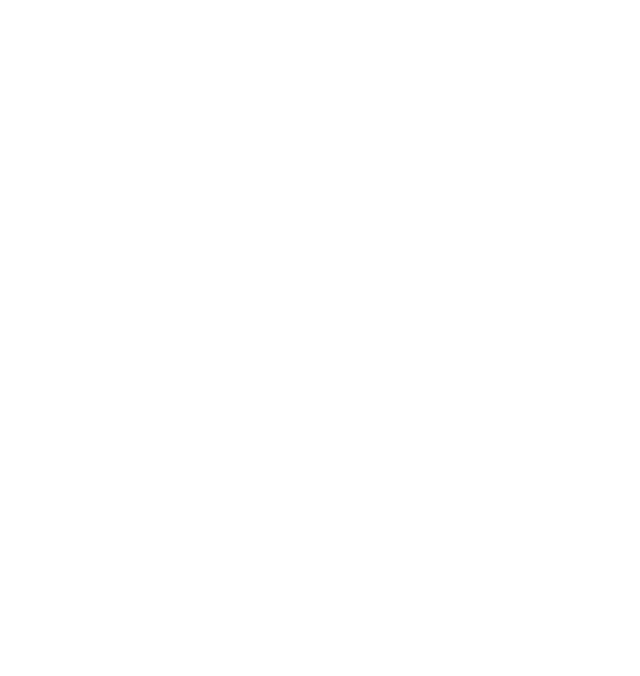
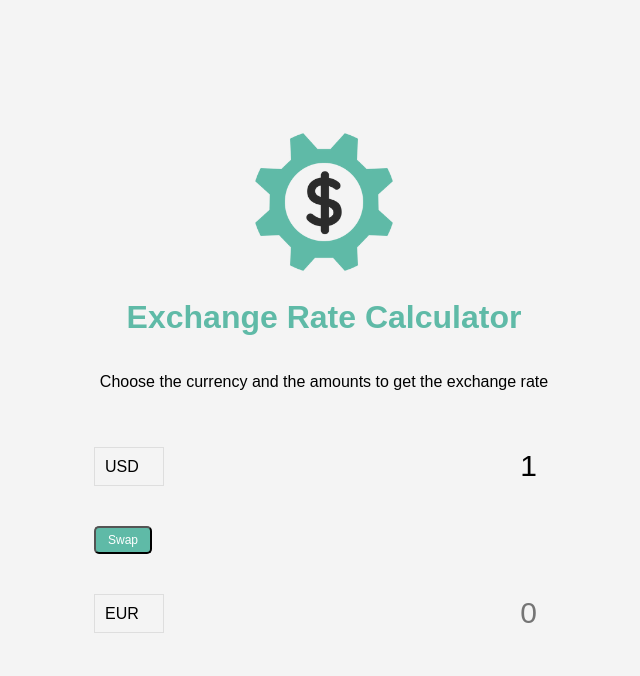
Before and after one commit to Andrewcodes12/20-vanilla-js-projects, a plain HTML site: page exhange rate calculator/index.html in a window 1280 px wide. Shown: the whole page, without its empty margins (316-956 px from the left). Drawn offline with Linux system fonts and the light colour scheme.

```diff
--- a/exhange rate calculator/index.html
+++ b/exhange rate calculator/index.html
@@ -1,14 +1,142 @@
 <!DOCTYPE html>
 <html lang="en">
-<head>
-    <meta charset="UTF-8">
-    <meta http-equiv="X-UA-Compatible" content="IE=edge">
-    <meta name="viewport" content="width=device-width, initial-scale=1.0">
-    <link rel="stylesheet" href="styles.css">
+  <head>
+    <meta charset="UTF-8" />
+    <meta name="viewport" content="width=device-width, initial-scale=1.0" />
+    <meta http-equiv="X-UA-Compatible" content="ie=edge" />
     <title>Exchange Rate Calculator</title>
-</head>
-<body>
+    <link rel="stylesheet" href="styles.css" />
+  </head>
+  <body>
+    <img src="img/money.png" alt="" class="money-img" />
+    <h1>Exchange Rate Calculator</h1>
+    <p>Choose the currency and the amounts to get the exchange rate</p>
+
+    <div class="container">
+      <div class="currency">
+        <select id="currency-one">
+          <option value="AED">AED</option>
+          <option value="ARS">ARS</option>
+          <option value="AUD">AUD</option>
+          <option value="BGN">BGN</option>
+          <option value="BRL">BRL</option>
+          <option value="BSD">BSD</option>
+          <option value="CAD">CAD</option>
+          <option value="CHF">CHF</option>
+          <option value="CLP">CLP</option>
+          <option value="CNY">CNY</option>
+          <option value="COP">COP</option>
+          <option value="CZK">CZK</option>
+          <option value="DKK">DKK</option>
+          <option value="DOP">DOP</option>
+          <option value="EGP">EGP</option>
+          <option value="EUR">EUR</option>
+          <option value="FJD">FJD</option>
+          <option value="GBP">GBP</option>
+          <option value="GTQ">GTQ</option>
+          <option value="HKD">HKD</option>
+          <option value="HRK">HRK</option>
+          <option value="HUF">HUF</option>
+          <option value="IDR">IDR</option>
+          <option value="ILS">ILS</option>
+          <option value="INR">INR</option>
+          <option value="ISK">ISK</option>
+          <option value="JPY">JPY</option>
+          <option value="KRW">KRW</option>
+          <option value="KZT">KZT</option>
+          <option value="MXN">MXN</option>
+          <option value="MYR">MYR</option>
+          <option value="NOK">NOK</option>
+          <option value="NZD">NZD</option>
+          <option value="PAB">PAB</option>
+          <option value="PEN">PEN</option>
+          <option value="PHP">PHP</option>
+          <option value="PKR">PKR</option>
+          <option value="PLN">PLN</option>
+          <option value="PYG">PYG</option>
+          <option value="RON">RON</option>
+          <option value="RUB">RUB</option>
+          <option value="SAR">SAR</option>
+          <option value="SEK">SEK</option>
+          <option value="SGD">SGD</option>
+          <option value="THB">THB</option>
+          <option value="TRY">TRY</option>
+          <option value="TWD">TWD</option>
+          <option value="UAH">UAH</option>
+          <option value="USD" selected>USD</option>
+          <option value="UYU">UYU</option>
+          <option value="VND">VND</option>
+          <option value="ZAR">ZAR</option>
+        </select>
+        <input type="number" id="amount-one" placeholder="0" value="1" />
+      </div>
+
+      <div class="swap-rate-container">
+        <button class="btn" id="swap">
+          Swap
+        </button>
+        <div class="rate" id="rate"></div>
+      </div>
+
+      <div class="currency">
+        <select id="currency-two">
+          <option value="AED">AED</option>
+          <option value="ARS">ARS</option>
+          <option value="AUD">AUD</option>
+          <option value="BGN">BGN</option>
+          <option value="BRL">BRL</option>
+          <option value="BSD">BSD</option>
+          <option value="CAD">CAD</option>
+          <option value="CHF">CHF</option>
+          <option value="CLP">CLP</option>
+          <option value="CNY">CNY</option>
+          <option value="COP">COP</option>
+          <option value="CZK">CZK</option>
+          <option value="DKK">DKK</option>
+          <option value="DOP">DOP</option>
+          <option value="EGP">EGP</option>
+          <option value="EUR" selected>EUR</option>
+          <option value="FJD">FJD</option>
+          <option value="GBP">GBP</option>
+          <option value="GTQ">GTQ</option>
+          <option value="HKD">HKD</option>
+          <option value="HRK">HRK</option>
+          <option value="HUF">HUF</option>
+          <option value="IDR">IDR</option>
+          <option value="ILS">ILS</option>
+          <option value="INR">INR</option>
+          <option value="ISK">ISK</option>
+          <option value="JPY">JPY</option>
+          <option value="KRW">KRW</option>
+          <option value="KZT">KZT</option>
+          <option value="MXN">MXN</option>
+          <option value="MYR">MYR</option>
+          <option value="NOK">NOK</option>
+          <option value="NZD">NZD</option>
+          <option value="PAB">PAB</option>
+          <option value="PEN">PEN</option>
+          <option value="PHP">PHP</option>
+          <option value="PKR">PKR</option>
+          <option value="PLN">PLN</option>
+          <option value="PYG">PYG</option>
+          <option value="RON">RON</option>
+          <option value="RUB">RUB</option>
+          <option value="SAR">SAR</option>
+          <option value="SEK">SEK</option>
+          <option value="SGD">SGD</option>
+          <option value="THB">THB</option>
+          <option value="TRY">TRY</option>
+          <option value="TWD">TWD</option>
+          <option value="UAH">UAH</option>
+          <option value="USD">USD</option>
+          <option value="UYU">UYU</option>
+          <option value="VND">VND</option>
+          <option value="ZAR">ZAR</option>
+        </select>
+        <input type="number" id="amount-two" placeholder="0" />
+      </div>
+    </div>
 
     <script src="index.js"></script>
-</body>
+  </body>
 </html>
--- a/exhange rate calculator/styles.css
+++ b/exhange rate calculator/styles.css
@@ -0,0 +1,87 @@
+:root{
+    --primary-color: #5fbaa7;
+}
+
+*{
+    box-sizing: border-box;
+}
+
+body{
+    background-color: #f4f4f4;
+    display: flex;
+    flex-direction: column;
+    align-items: center;
+    justify-content: center;
+    height: 100vh;
+    font-family: Arial, Helvetica, sans-serif;
+    margin: 0;
+    padding: 20px;
+}
+
+h1{
+    color: var(--primary-color);
+}
+
+p{
+    text-align: center;
+}
+
+.btn{
+    color: white;
+    background-color: var(--primary-color);
+    cursor: pointer;
+    border-radius: 5px;
+    font-size: 12px;
+    padding: 5px 12px;
+}
+
+.money-img{
+    width: 150px;
+}
+
+.currency{
+    padding: 40px 0;
+    display: flex;
+    align-items: center;
+    justify-content: space-between;
+}
+
+.currency select{
+    padding: 10px 20px 10px 10px;
+    -moz-appearance: none;
+    -webkit-appearance: none;
+    appearance: none;
+    border: 1px solid #dedede;
+    font-size: 16px;
+    background: transparent;
+}
+
+.currency input{
+    border: 0;
+    background: transparent;
+    font-size: 30px;
+    text-align: right;
+}
+
+.swap-rate-container {
+    display: flex;
+    align-items: center;
+    justify-content: space-between;
+}
+
+
+.rate{
+    color: var(--primary-color);
+    font-size: 14px;
+    padding: 0 10px;
+}
+
+select:focus, input:focus button:focus{
+    outline: 0;
+}
+
+@media(max-width: 600px){
+    .currency input{
+        width: 200px;
+    }
+}
```
Also changed, not shown: exhange rate calculator/img/money.png (added).
